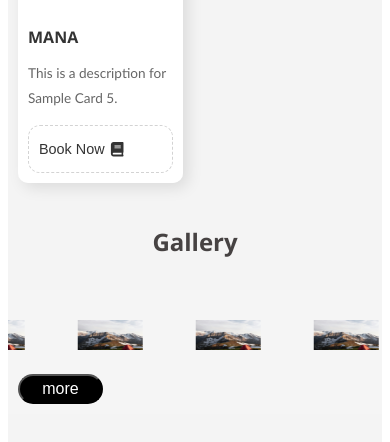
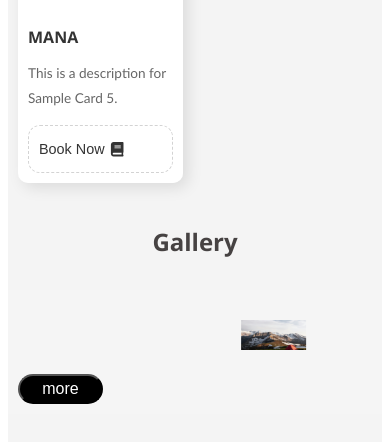
Before and after one commit to Mohammed-Ashid/webpageOne, a React (Vite) app: page /#/ in a window 390 px wide. Shown: the part 2283-2725 px from the top of the page. Built offline with nearby package versions, Linux system fonts and the light colour scheme.

Commit message:
changed slider

```diff
--- a/src/Components/GalleryPreview.jsx
+++ b/src/Components/GalleryPreview.jsx
@@ -17,6 +17,7 @@ function GalleryPreview() {
   const navigate=useNavigate();
 const handlemoreButtonClick = () =>{
 navigate('/Gallery-details');
+window.scrollTo(0, 0);
 }
   const sliderSettings = {
     infinite: true,
@@ -28,6 +29,15 @@ navigate('/Gallery-details');
     cssEase: "linear",
     rtl: true, // Reverse direction (left to right)
     arrows: false,
+    responsive: [
+      {
+        breakpoint: 768, // Screen width less than or equal to 768px
+        settings: {
+          slidesToShow: 1, // Show 1 slide on mobile
+          slidesToScroll: 1,
+        },
+      },
+    ],
   };
 
   return (
--- a/src/Styles/GalleryPreview.css
+++ b/src/Styles/GalleryPreview.css
@@ -58,7 +58,7 @@
   @media screen and (max-width: 768px) {
     .company-image {
 
-      max-height: 100px; /* Further reduce size for smaller screens */
+      max-height: 500px; /* Further reduce size for smaller screens */
     }
   }
 
```
